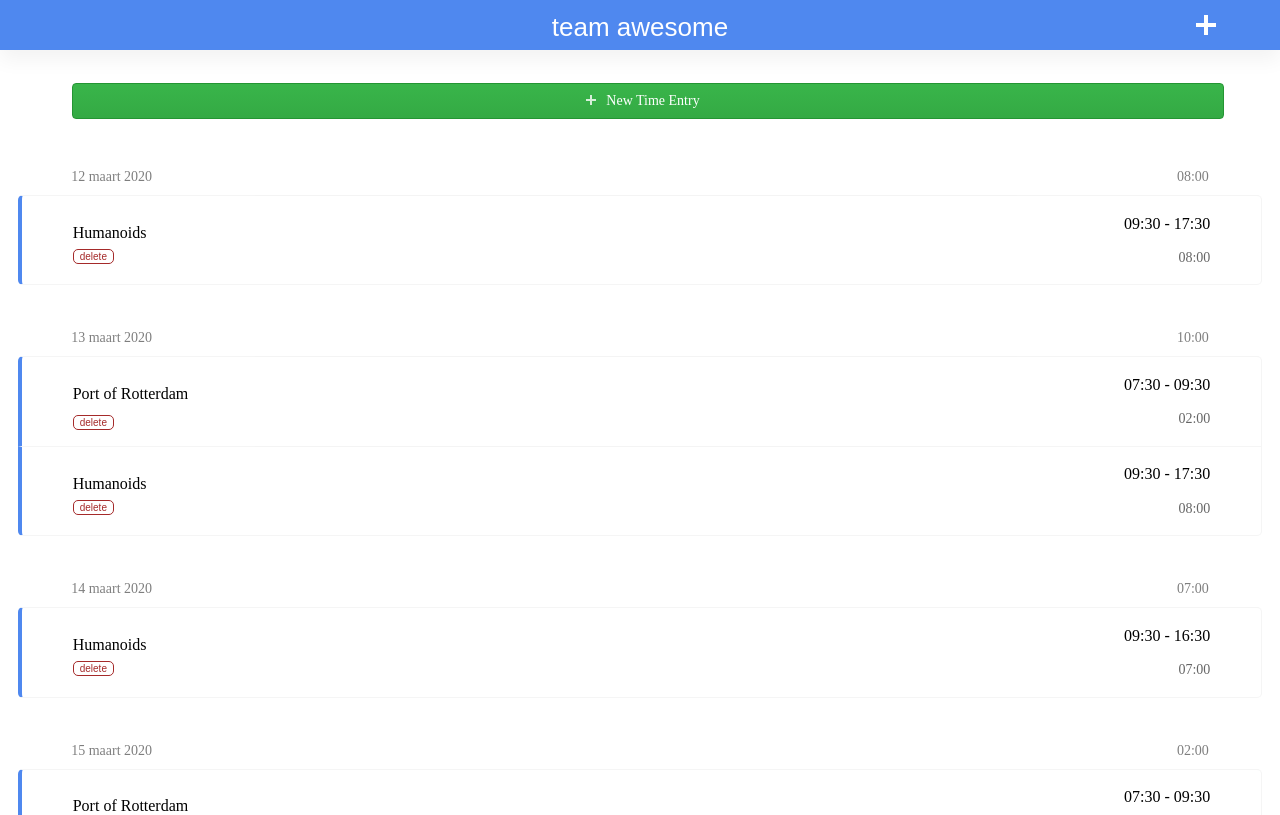
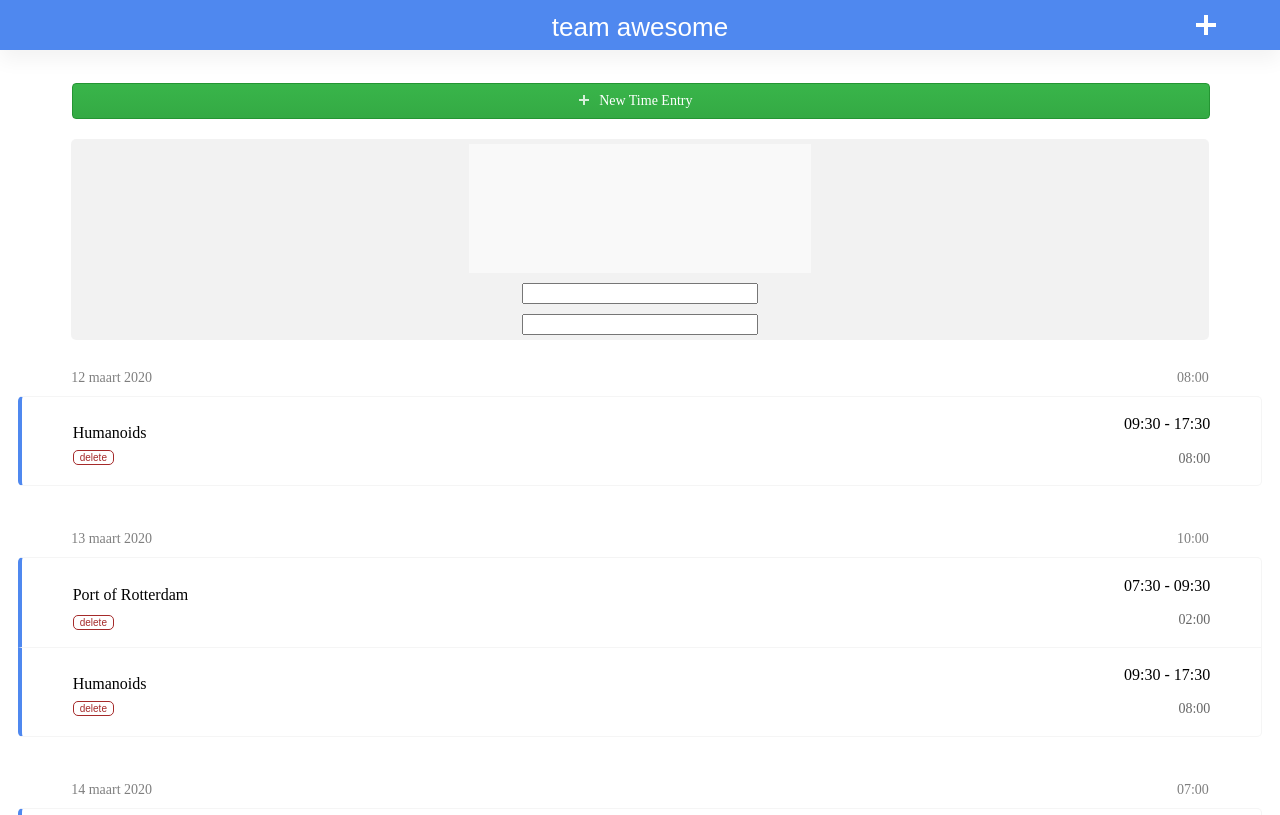
Before and after one commit to humanoidsbv/team-awesome-bob, a Next.js app: page / in a window 1280 px wide. Shown: the top 815 px of the page. Built offline with nearby package versions, Linux system fonts and the light colour scheme; data requests are answered from the project's data file.

Commit message:
Add changes based on last pr for formatting

```diff
--- a/src/components/DeleteButton.styled.ts
+++ b/src/components/DeleteButton.styled.ts
@@ -1,26 +1,27 @@
 import styled from "styled-components";
 
 export const DeleteButton = styled.button`
-  font-size: 10px;
-  color: brown;
-  margin-left: 10px;
+  align-self: flex-start;
+  background-color: transparent;
   border-color: brown;
-  border-width: 1px;
   border-radius: 5px;
   border-style: solid;
-  background-color: transparent;
-  align-self: flex-start;
+  border-width: 1px;
+  color: brown;
+  font-size: 10px;
+  margin-left: 10px;
   margin: 0;
 
   :hover {
     background-color: rgba(255, 0, 0, 0.2);
   }
+
   :focus {
     background-color: transparent;
+    border-color: black;
+    border-radius: 5px;
+    border-width: 1px;
+    color: black;
     outline: 0;
-    border-width: 1px;
-    border-radius: 5px;
-    border-color: black;
-    color: black;
   }
 `;
--- a/src/components/DeleteButton.tsx
+++ b/src/components/DeleteButton.tsx
@@ -1,4 +1,5 @@
 import React from "react";
+
 import * as Styled from "./DeleteButton.styled";
 
 interface DeleteButtonProps {
--- /dev/null
+++ b/src/components/NewEntry.styled.ts
@@ -0,0 +1,25 @@
+import styled from "styled-components";
+
+export const NewEntry = styled.form`
+  margin: 0 auto;
+  width: 90%;
+  min-height: 100px;
+  display: flex;
+  flex-flow: column wrap;
+  justify-content: center;
+  align-items: center;
+
+  background-color: rgba(0, 0, 0, 0.05);
+  border-radius: 5px;
+
+  > input {
+    width: 20%;
+    min-width: 150px;
+    margin: 5px;
+    :first-of-type {
+      padding: 5%;
+      background-color: rgba(255, 255, 255, 0.6);
+      border: 0;
+    }
+  }
+`;
--- /dev/null
+++ b/src/components/NewEntry.tsx
@@ -0,0 +1,14 @@
+/* eslint-disable react/jsx-one-expression-per-line */
+import React from "react";
+
+import * as Styled from "./NewEntry.styled";
+
+interface NewEntryProps {
+  children: any;
+}
+
+function NewEntry({ children }: NewEntryProps) {
+  <Styled.NewEntry> {children} </Styled.NewEntry>;
+}
+
+export default NewEntry;
--- a/src/components/NewEntryButton.styled.ts
+++ b/src/components/NewEntryButton.styled.ts
@@ -11,9 +11,10 @@ export const NewEntryButton = styled.button`
   font-weight: 500;
   height: 36px;
   margin-left: 5vw;
+  margin-right: auto;
   margin-top: 5px;
   text-align: center;
-  width: 90vw;
+  width: 90%;
 
   > img {
     opacity: 0.8;
--- a/src/components/NewEntryButton.tsx
+++ b/src/components/NewEntryButton.tsx
@@ -1,13 +1,21 @@
 import React from "react";
+import { NewEntry } from "./NewEntry.styled";
 
 import * as Styled from "./NewEntryButton.styled";
 
 function NewEntryButton() {
   return (
-    <Styled.NewEntryButton>
-      <img src="assets/plus-icon.svg" alt="" />
-      New Time Entry
-    </Styled.NewEntryButton>
+    <>
+      <Styled.NewEntryButton>
+        <img src="assets/plus-icon.svg" alt="" />
+        New Time Entry
+      </Styled.NewEntryButton>
+      <NewEntry>
+        <input type="text" />
+        <input type="text" />
+        <input type="text" />
+      </NewEntry>
+    </>
   );
 }
 
--- a/src/components/TimeEntry.styled.ts
+++ b/src/components/TimeEntry.styled.ts
@@ -26,9 +26,9 @@ export const TimeEntry = styled.div`
   border-bottom-width: ${(props) => (props.lastChild ? "1px" : "")};
 
   > p {
-    ${(props) => (props.client === "Team Awesome" ? "color: red;" : "color: black;")};
+    background-color: rgba(100, 100, 100, 0.2);
+    color: ${(props) => (props.client === "Team Awesome" ? "red;" : "black;")};
     text-align: left;
-    background-color: rgba(100, 100, 100, 0.2);
   }
 
   div {
```
